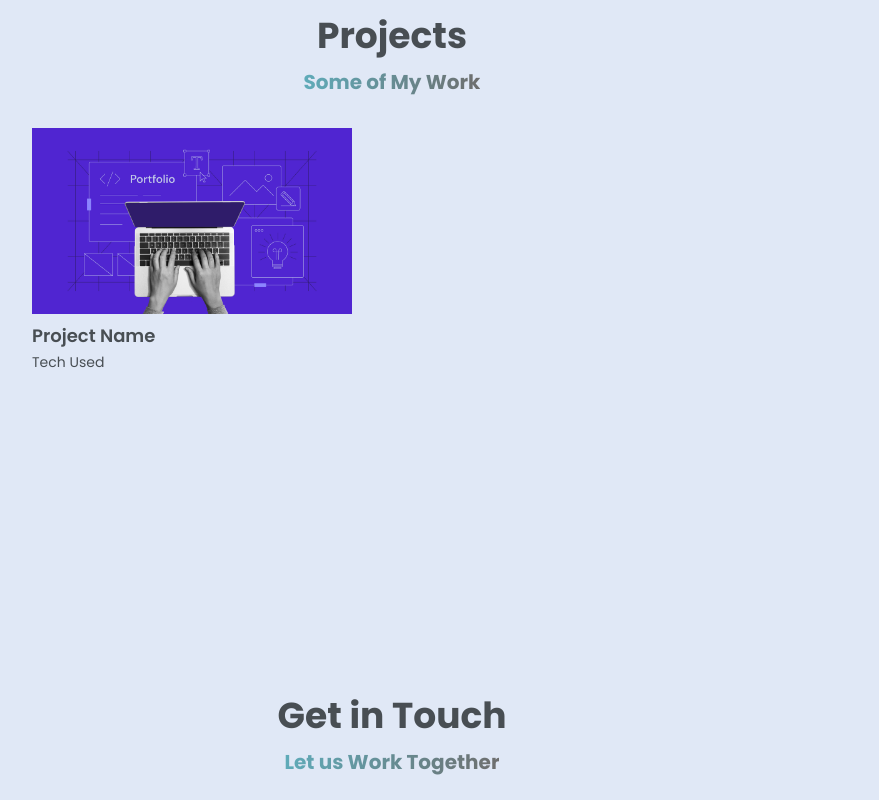
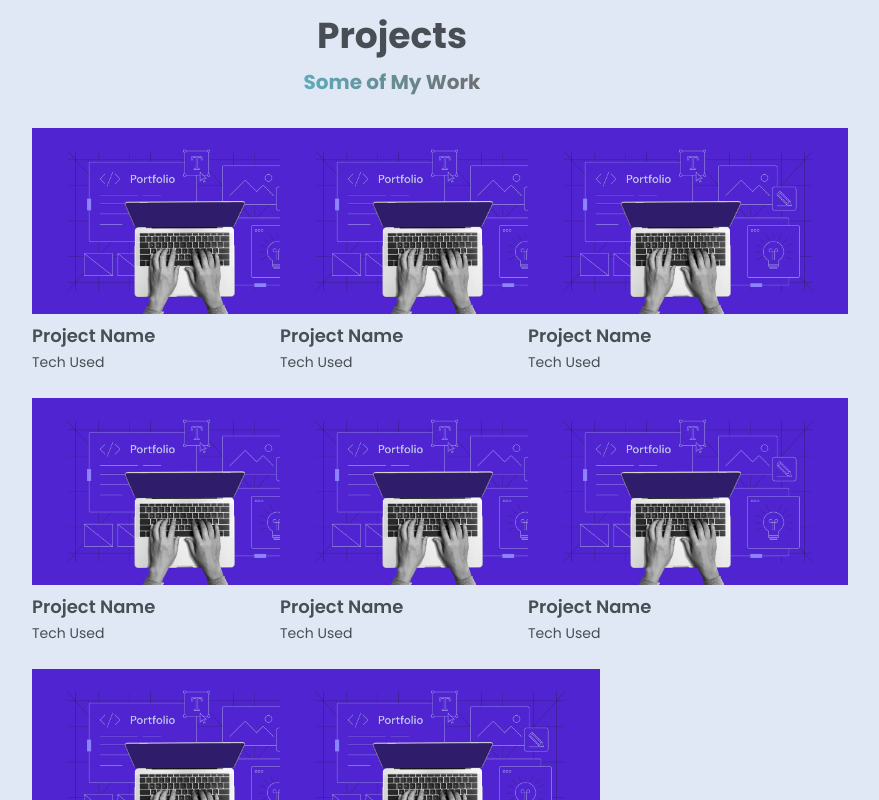
Before and after one commit to UmairAsim180/umair-portfolio, a Next.js app: page / in a window 1280 px wide. Shown: the part 2400-3200 px from the top of the page, without its empty margins (248-1127 px from the left). Built offline with nearby package versions, Linux system fonts and the light colour scheme.

Commit message:
Error Fixes

```diff
--- a/package.json
+++ b/package.json
@@ -9,12 +9,13 @@
     "lint": "next lint"
   },
   "dependencies": {
-    "@radix-ui/react-dropdown-menu": "^2.1.15",
+    "@radix-ui/react-dropdown-menu": "^2.1.16",
     "@radix-ui/react-slot": "^1.2.3",
     "@vercel/analytics": "^1.5.0",
     "class-variance-authority": "^0.7.1",
     "clsx": "^2.1.1",
     "dotenv": "^17.2.1",
+    "gsap": "^3.13.0",
     "lucide-react": "^0.536.0",
     "next": "15.4.5",
     "next-themes": "^0.4.6",
--- a/src/app/page.js
+++ b/src/app/page.js
@@ -125,13 +125,16 @@ export default function Home() {
         <span className="mt-3 text-xl text-center font-bold bg-gradient-to-r from-[#5fabb9] to-[#6e6e6e] dark:to-[#d9d9d9] text-transparent bg-clip-text w-fit">
           Some of My Work
         </span>
-        <div className="my-8 md:grid grid-cols-3">
-          {/* Make a array map here  */}
-          <div className="w-80 space-y-2">
-            <img src="/Project1.png" alt="" className="w-full" />
-            <h3 className="text-lg font-semibold">Project Name</h3>
-            <span className="text-sm">Tech Used</span>
-          </div>
+        <div className="my-8 md:grid grid-cols-3 gap-6">
+          {[1, 2, 3, 4, 5, 6, 7, 8].map((item, index) => {
+            return (
+              <div className="w-80 space-y-2" key={index}>
+                <img src="/Project1.png" alt="" className="w-full" />
+                <h3 className="text-lg font-semibold">Project Name</h3>
+                <span className="text-sm">Tech Used</span>
+              </div>
+            );
+          })}
         </div>
       </section>
       <Contact />
```
Also changed, not shown: 1 other file (tests, documents, lock files or other folders).
